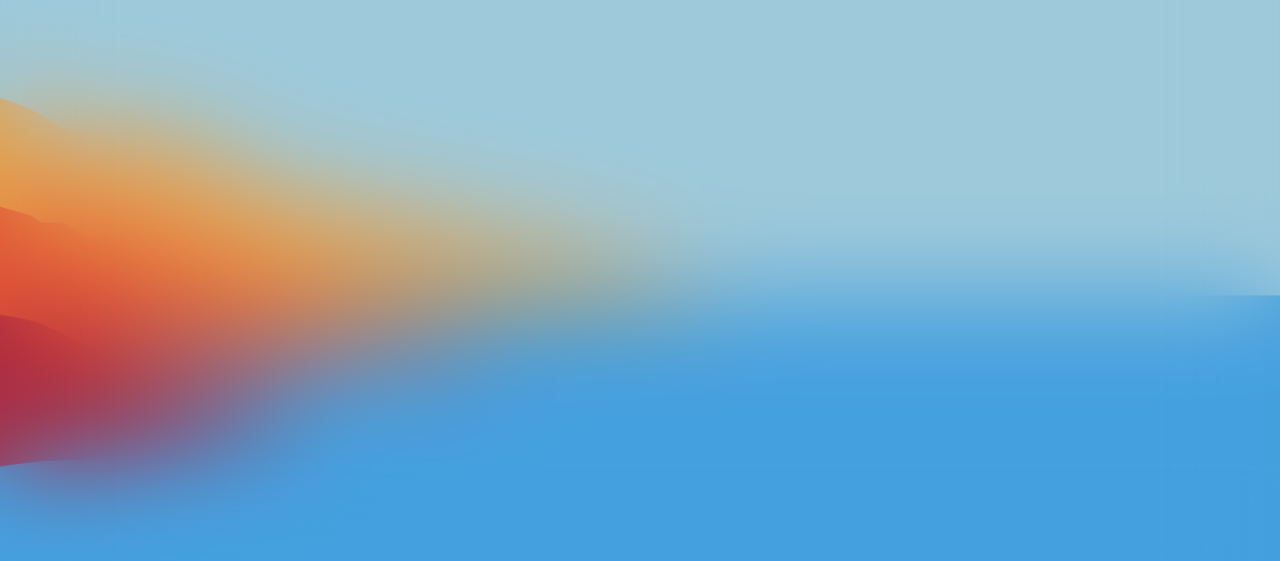
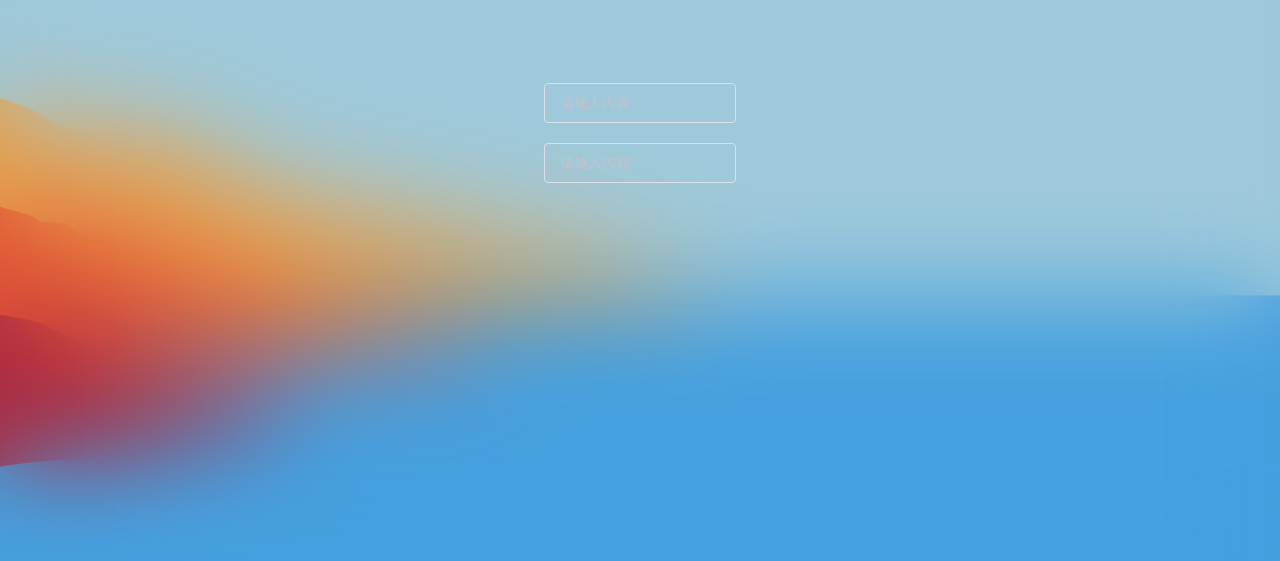
Before and after one commit to yqf0812/backstageManage, a Vue app: page /#/login in a window 1280 px wide. Before the commit this address led to /#/Login. Shown: the part 217-778 px from the top of the page. Built offline with nearby package versions, Linux system fonts and the light colour scheme.

Commit message:
添加登录页输入框

```diff
--- a/src/views/login/login.vue
+++ b/src/views/login/login.vue
@@ -1,7 +1,7 @@
 <!--
  * @Author: your name
  * @Date: 2020-10-23 16:58:34
- * @LastEditTime: 2020-10-23 17:29:29
+ * @LastEditTime: 2020-11-05 21:09:14
  * @LastEditors: Please set LastEditors
  * @Description: In User Settings Edit
  * @FilePath: \backstageManage\src\views\login\login.vue
@@ -9,12 +9,25 @@
 <template>
   <div class="login">
       <div class="mask"></div>
+      <div class="login-box">
+          <div class="input-box">
+            <el-input class="el-input__style" v-model="user" name="user" placeholder="请输入内容"></el-input>
+            <el-input class="el-input__style" v-model="passowrd" name="password" placeholder="请输入内容"></el-input>
+          </div>
+      </div>
+      <!-- <el-input v-model="input" placeholder="请输入内容"></el-input> -->
   </div>
 </template>
 
 <script>
 export default {
-    name: 'Login'
+    name: 'Login',
+    data() {
+        return {
+            user: '',
+            password: ''
+        }
+    }
 }
 </script>
 
@@ -26,12 +39,38 @@ export default {
     background-repeat: no-repeat;
     background-attachment: fixed;
     overflow: hidden;
+    position: relative;
+    display: flex;
+    justify-content: center;
+    align-items: center;
 }
 .mask {
-    width: 100%;
-    height: 100%;
+    position: absolute;
+    top: 0;
+    left: 0;
+    width: 19.2rem;
+    height: 10.8rem;
     background: inherit;
     filter: blur(50px);
     filter: progid:DXImageTransform.Microsoft.Blur(PixelRadius=4, MakeShadow=false);
 }
+.login-box {
+    height: 50%;
+    width: 50%;
+    border-radius: 0.1rem;
+    z-index: 999;
+    margin-top: -1rem;
+    display: flex;
+    justify-content: center;
+    align-items: center;
+}
+.input-box {
+    margin-top: -0.2rem;
+    width: 30%;
+}
+.input-box .el-input__inner {
+    margin-top: 0.2rem;
+    background-color: transparent;
+    color: #fff;
+}
 </style>
```
